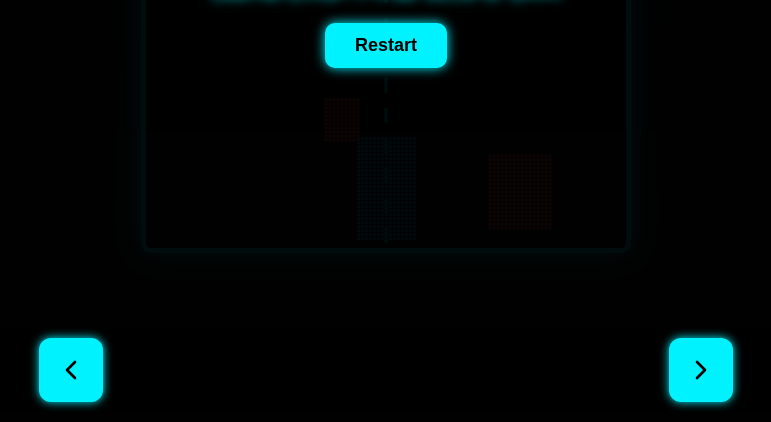
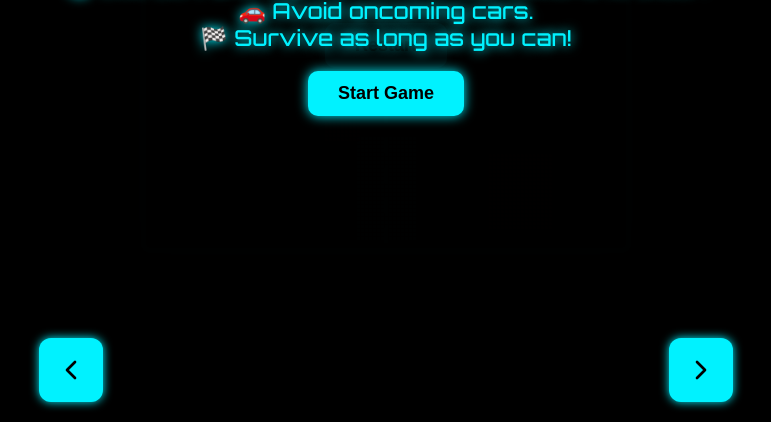
Before and after one commit to arghya-online/garichalao, a plain HTML site: page index.html in a window 1280 px wide. Shown: the part 378-800 px from the top of the page, without its empty margins (254-1025 px from the left). Drawn offline with Linux system fonts and the light colour scheme.

Commit message:
Update index.html

```diff
--- a/index.html
+++ b/index.html
@@ -79,7 +79,7 @@
       background: #00c2cc;
     }
 
-    #gameOverModal {
+    #gameOverModal, #startModal {
       position: fixed;
       top: 0; left: 0; right: 0; bottom: 0;
       background: rgba(0, 0, 0, 0.95);
@@ -95,7 +95,7 @@
       text-shadow: 0 0 12px #00f2ff;
     }
 
-    #gameOverModal button {
+    #gameOverModal button, #startModal button {
       margin-top: 20px;
       background: #00f2ff;
       color: #000;
@@ -108,7 +108,7 @@
       box-shadow: 0 0 12px #00f2ff;
     }
 
-    #gameOverModal button:hover {
+    #gameOverModal button:hover, #startModal button:hover {
       background: #00c2cc;
     }
   </style>
@@ -116,6 +116,7 @@
 <body>
   <div id="score">Score: 0</div>
   <canvas id="gameCanvas"></canvas>
+
   <div id="controls">
     <button class="btn" id="leftBtn">
       <svg viewBox="0 0 24 24" xmlns="http://www.w3.org/2000/svg">
@@ -128,12 +129,31 @@
       </svg>
     </button>
   </div>
+
   <div id="gameOverModal">
     <div id="gameOverText">Game Over! Final Score: 0</div>
     <button id="restartBtn">Restart</button>
   </div>
+
+  <div id="startModal">
+    <div><h2>Welcome to Pixel Racer X</h2>
+    <p>🕹️ Use Left and Right arrows or tap buttons to steer.<br>🚗 Avoid oncoming cars.<br>🏁 Survive as long as you can!</p></div>
+    <button id="startBtn">Start Game</button>
+  </div>
+
   <script>
-        const canvas = document.getElementById('gameCanvas');
+    const startModal = document.getElementById('startModal');
+    const startBtn = document.getElementById('startBtn');
+    startModal.style.display = 'flex';
+
+    startBtn.addEventListener('click', () => {
+      startModal.style.display = 'none';
+      if (typeof init === 'function') init();
+      if (typeof startObstacleGeneration === 'function') startObstacleGeneration();
+      if (typeof loop === 'function') loop();
+    });
+
+    const canvas = document.getElementById('gameCanvas');
     const ctx = canvas.getContext('2d');
     const scoreDisplay = document.getElementById('score');
     const gameOverModal = document.getElementById('gameOverModal');
@@ -167,7 +187,7 @@
         height: canvas.height * carRatio.height,
         x: (canvas.width - (canvas.width * carRatio.width)) / 2,
         y: canvas.height - (canvas.height * carRatio.height) - 10,
-        speed: 10,
+        speed: 8,
         color: '#00c2ff'
       };
       score = 0;
```
